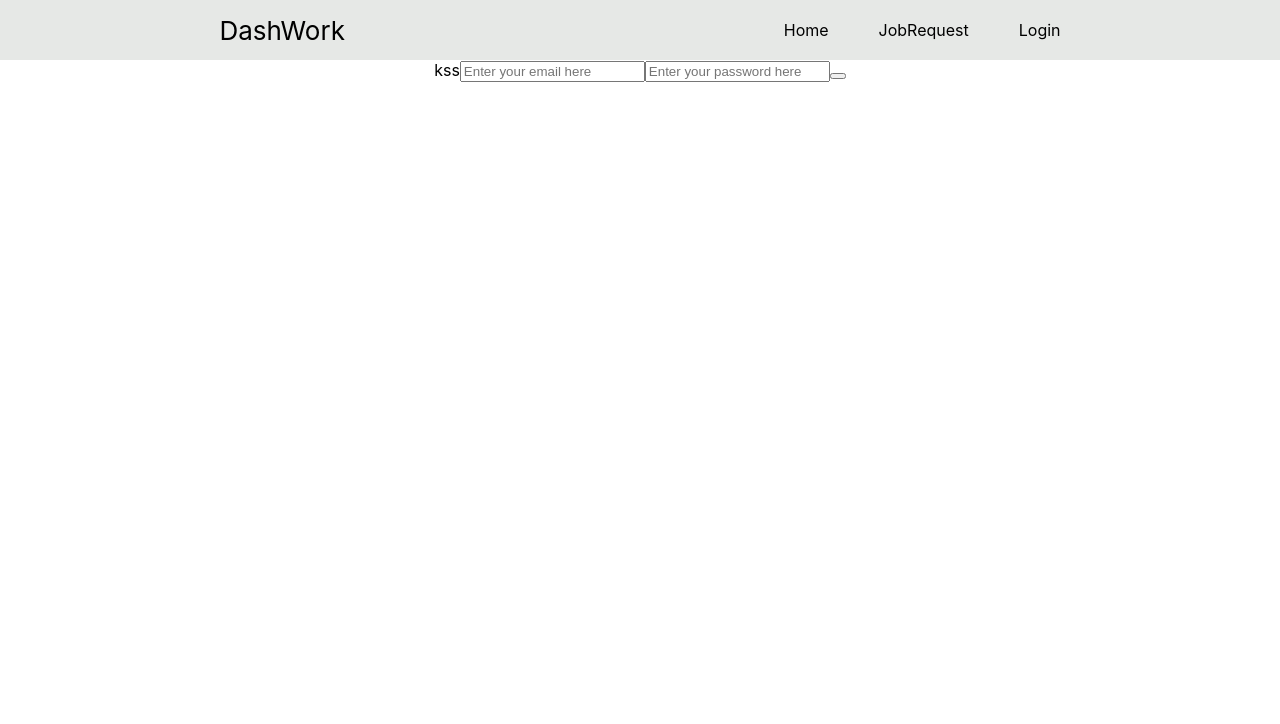
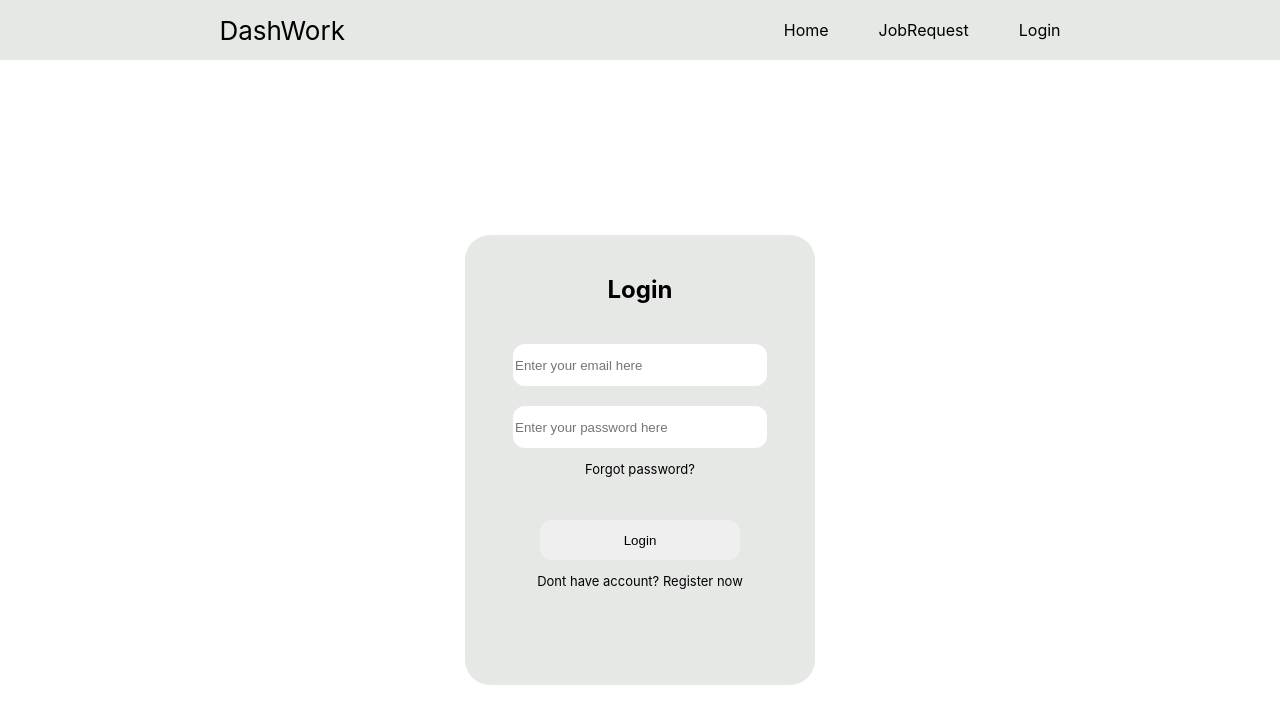
Before and after one commit to yurabula/Test_For_Obre, a React (Create React App) app: page /login in a window 1280 px wide. Shown: the top 724 px of the page. Built offline with nearby package versions, Linux system fonts and the light colour scheme.

Commit message:
Adding login style and logic

```diff
--- a/src/App.css
+++ b/src/App.css
@@ -1,9 +1,19 @@
+html, body {
+  height: 100%;
+  margin: 0;
+}
+
 .App {
+  height: 100%;
   text-align: center;
 }
 
+#root {
+  height: 100%;
+}
+
 .App-logo {
-  height: 40vmin;
+  height: 100%;
   pointer-events: none;
 }
 
--- /dev/null
+++ b/src/components/Login.css
@@ -0,0 +1,47 @@
+.login{
+    display: flex;
+    align-items: center;
+    justify-content: center;
+    height: 100%;
+}
+
+.loginForm{
+    margin: auto;
+    width: 350px;
+    height:450px;
+    display: flex;
+    flex-direction: column;
+    align-items: center;
+    background-color: #E6E8E6;
+    border-radius: 25px;
+}
+
+.loginForm input{
+    height: 40px;
+    width: 250px;
+    border-radius: 12px;
+    border: 0px;
+    margin-top: 20px;
+
+}
+
+.loginForm button{
+    height: 40px;
+    width: 200px;
+    border-radius: 12px;
+    border: 0px;
+    margin-top: 30px;
+
+
+}
+
+.loginForm h2{
+    margin-top: 40px;
+    margin-bottom: 20px;
+
+}
+
+.loginForm p{
+    font-size: 13px;
+
+}
--- a/src/components/Login.js
+++ b/src/components/Login.js
@@ -1,3 +1,5 @@
+import "./Login.css"
+
 import { useState } from "react";
 
 const Login = () => {
@@ -21,9 +23,9 @@ const Login = () => {
   }
 
   return (
-    <div>
-      <form >
-        <label>kss</label>
+    <div className="login">
+      <form className="loginForm">
+      <h2 className="loginTitle">Login</h2>
         <input
           value={userData.email}
           type="email"
@@ -38,7 +40,9 @@ const Login = () => {
           placeholder="Enter your password here"
           className=""
         ></input>
-        <button onClick={handleFormSubmit}></button>
+        <p>Forgot password?</p>
+        <button onClick={handleFormSubmit}>Login</button>
+        <p>Dont have account? Register now</p>
       </form>
     </div>
   );
```
